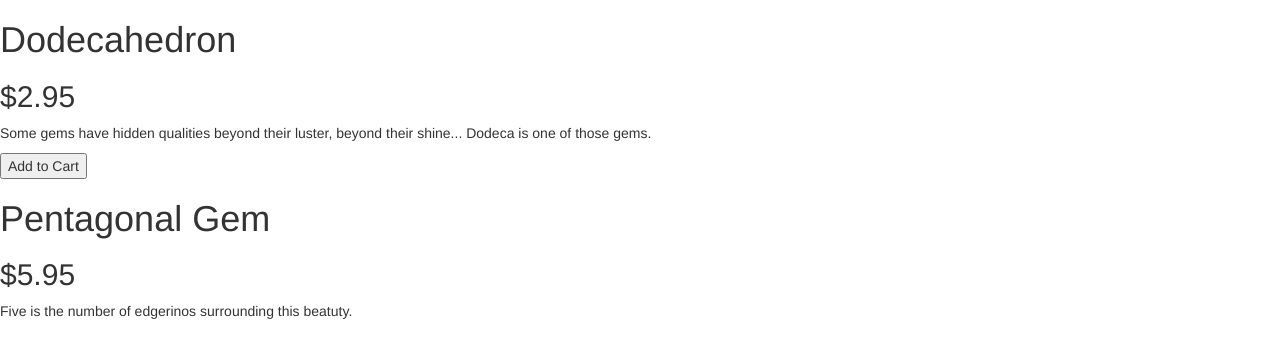
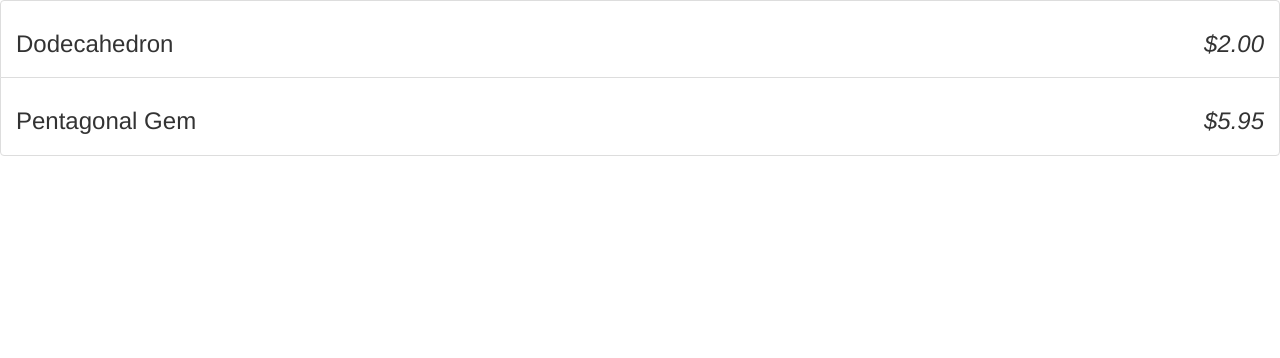
Before and after one commit to Stjerndal/HTML5-Mobile-Learning, a plain HTML site: page Flatlanders/index.html in a window 1280 px wide. Drawn offline with Linux system fonts and the light colour scheme; files whose address does not match are found by name.

```diff
--- a/Flatlanders/app.js
+++ b/Flatlanders/app.js
@@ -8,7 +8,7 @@
 	var gems = [
 		{
 			name: 'Dodecahedron',
-			price: 2.95,
+			price: 2,
 			description: 'Some gems have hidden qualities beyond their luster, beyond their shine... Dodeca is one of those gems.',
 			canPurchase: true,
 		},
--- a/Flatlanders/index.html
+++ b/Flatlanders/index.html
@@ -5,14 +5,14 @@
 		href="C:\workspace\git\HTML5-Mobile-Learning\Flatlanders\bootstrap\dist\css\bootstrap.min.css" />
 	</head>
 	<body ng-controller="StoreController as store">
-		<div ng-repeat="product in store.products">
-			<h1>{{product.name}}</h1>
-			<h2> ${{product.price}}</h2>
-			<p> {{product.description}}</p>
-			<button ng-show="product.canPurchase"> Add to Cart </button>
-		</div>
-
-
+		<ul class="list-group">
+			<li class="list-group-item" ng-repeat="product in store.products">
+				<h3>
+					{{product.name}}
+					<em class="pull-right">{{product.price | currency}}</em>
+				</h3>
+			</li>
+		</ul>
 		<script type="text/javascript" src="angular.min.js"></script>
 		<script type="text/javascript" src="app.js"></script>
 	</body>
```
Also changed, not shown: Flatlanders/img/1.png (added), Flatlanders/img/2.png (added), Flatlanders/img/3.png (added), Flatlanders/img/4.png (added), Flatlanders/img/5.png (added).
